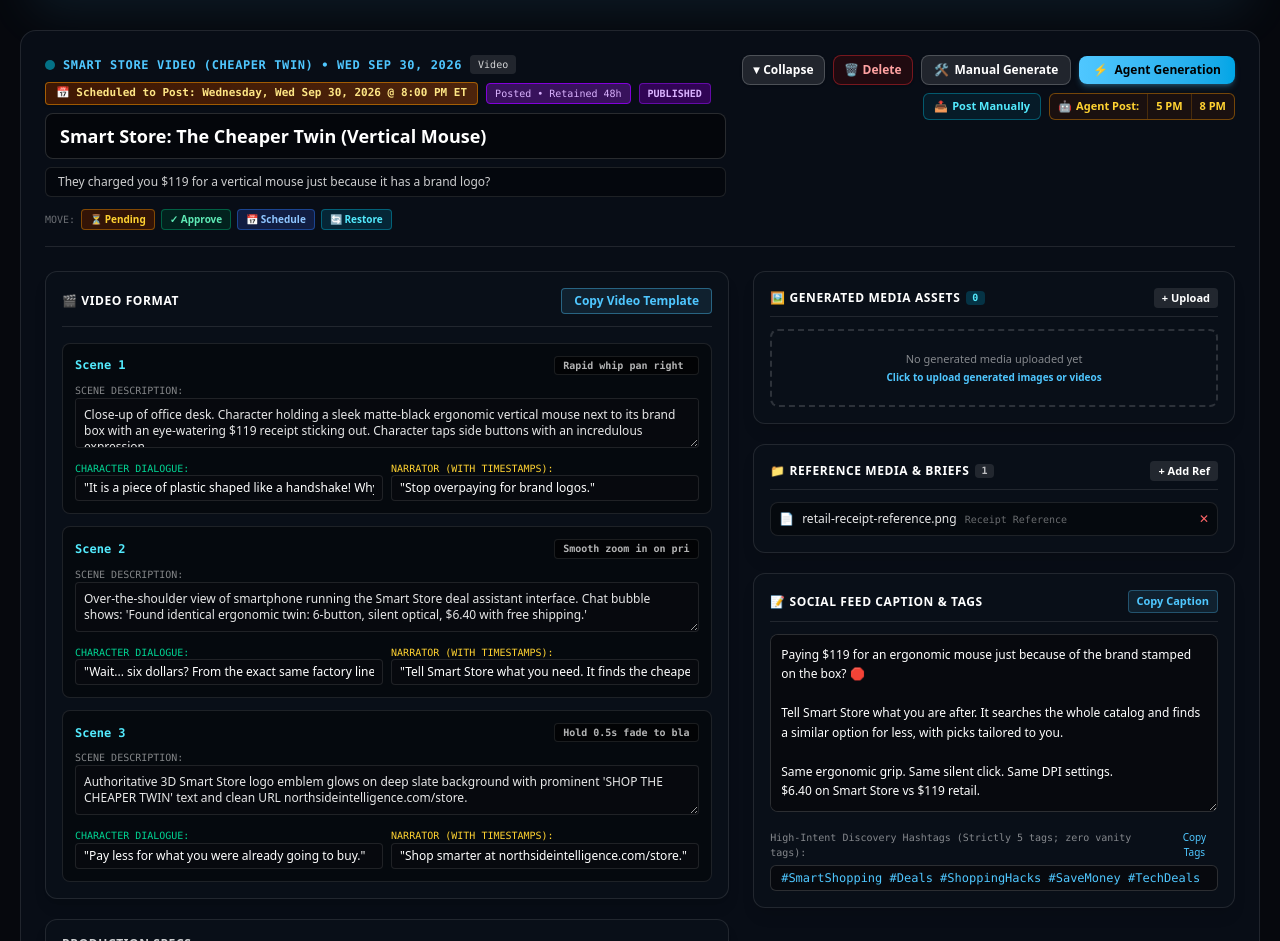
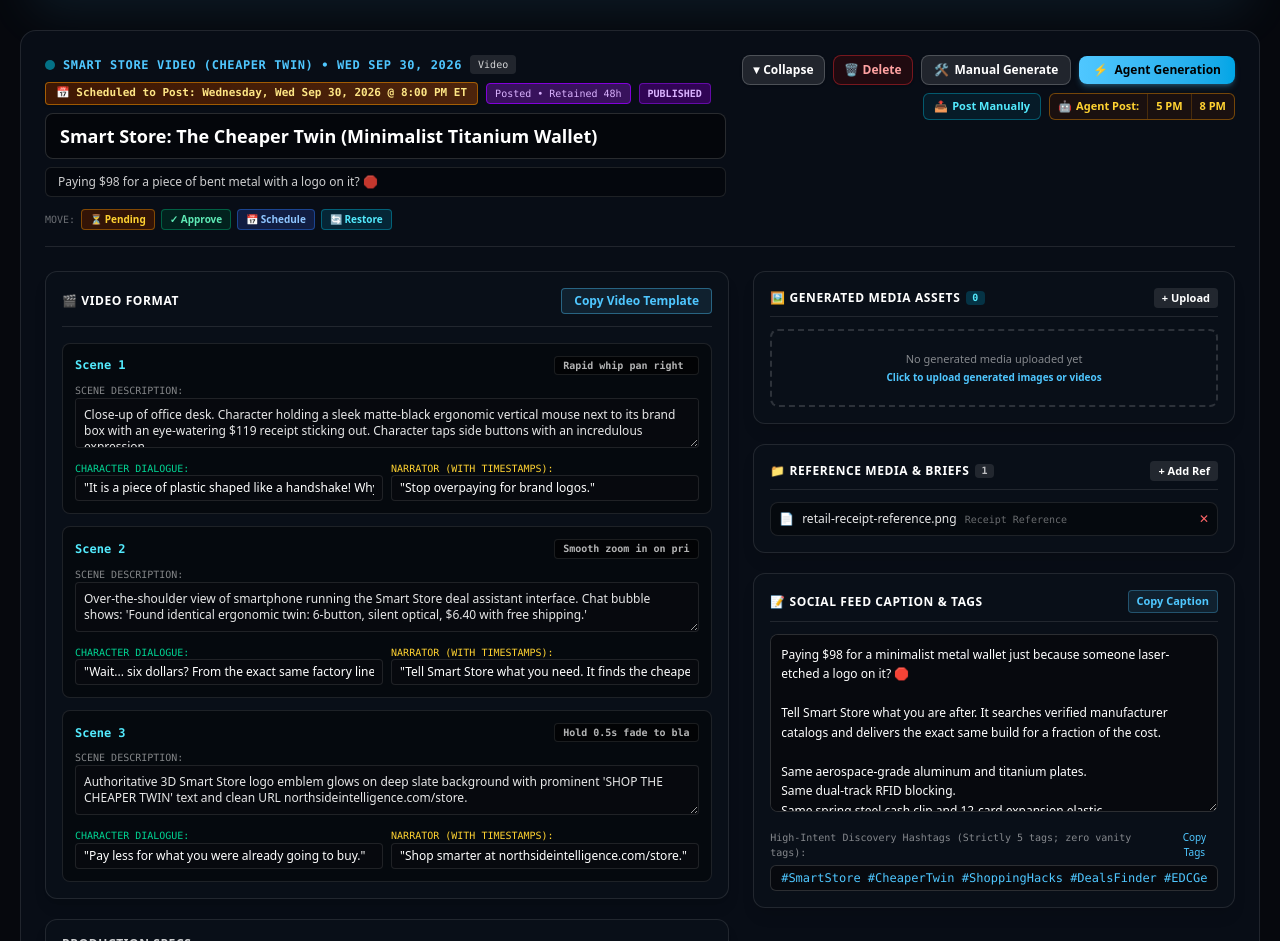
Before and after one commit to northsideventuresllc-sketch/northsideventuresgroup, a Next.js app: page /ni-content in a window 1280 px wide. Shown: the part 2131-3072 px from the top of the page. Built offline with nearby package versions, Linux system fonts and the light colour scheme.

Commit message:
feat(ni-content): update Smart Store Friday prompt, caption, and hashtags to Titanium Wallet

```diff
--- a/src/app/ni-content/page.tsx
+++ b/src/app/ni-content/page.tsx
@@ -504,23 +504,24 @@
     brand: "Smart Store",
     format: "Video",
     platforms: ["Instagram", "Facebook Reels"],
-    title: "Smart Store: The Cheaper Twin (Vertical Mouse)",
-    hook: "They charged you $119 for a vertical mouse just because it has a brand logo?",
+    title: "Smart Store: The Cheaper Twin (Minimalist Titanium Wallet)",
+    hook: "Paying $98 for a piece of bent metal with a logo on it? 🛑",
     status: "published",
     pillar: "Tell Smart Store what you are after. It searches the whole catalog and finds a similar option for less, with picks tailored to you. Pay less for what you were already going to buy.",
-    caption: `Paying $119 for an ergonomic mouse just because of the brand stamped on the box? 🛑
-
-Tell Smart Store what you are after. It searches the whole catalog and finds a similar option for less, with picks tailored to you.
-
-Same ergonomic grip. Same silent click. Same DPI settings.
-$6.40 on Smart Store vs $119 retail.
-
-Pay less for what you were already going to buy.
-
-👉 Tap the link in bio or visit northsideintelligence.com/store.
-
-#SmartShopping #Deals #ShoppingHacks #SaveMoney #TechDeals`,
-    hashtags: "#SmartShopping #Deals #ShoppingHacks #SaveMoney #TechDeals",
+    caption: `Paying $98 for a minimalist metal wallet just because someone laser-etched a logo on it? 🛑
+
+Tell Smart Store what you are after. It searches verified manufacturer catalogs and delivers the exact same build for a fraction of the cost.
+
+Same aerospace-grade aluminum and titanium plates.
+Same dual-track RFID blocking.
+Same spring steel cash clip and 12-card expansion elastic.
+
+$11.80 on Smart Store vs $98 retail.
+
+Stop paying the brand tax. Pay less for what you were already going to buy.
+
+👉 Tap the link in bio or browse deals at northsideintelligence.com/store.`,
+    hashtags: "#SmartStore #CheaperTwin #ShoppingHacks #DealsFinder #EDCGear #TechDeals #SaveMoney",
     productionSpecs: {
       dimensionsAndFormat: "1080 x 1920 px, 9:16 vertical aspect ratio, MP4 video",
       narratorTone: "Sharp, comedic, astonished, fast-paced consumer advocate voice. No commercial jargon.",
```
